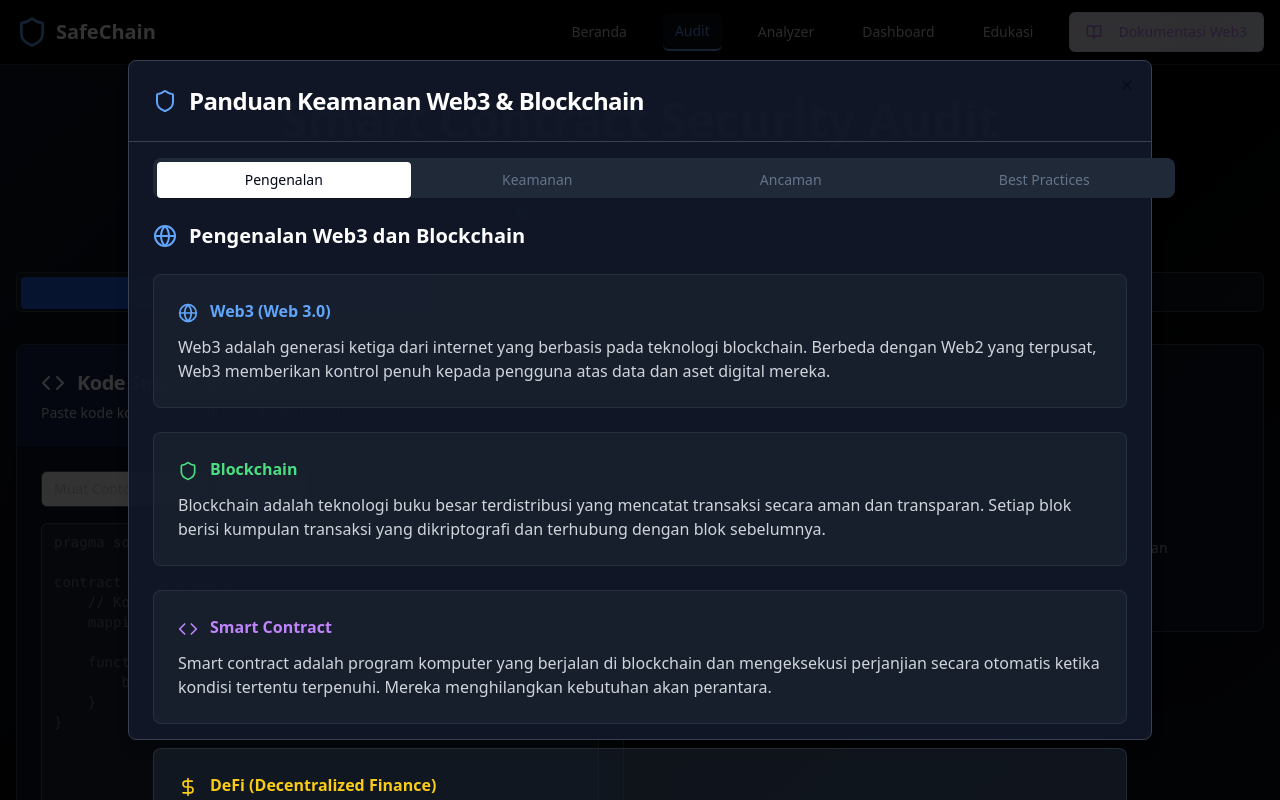
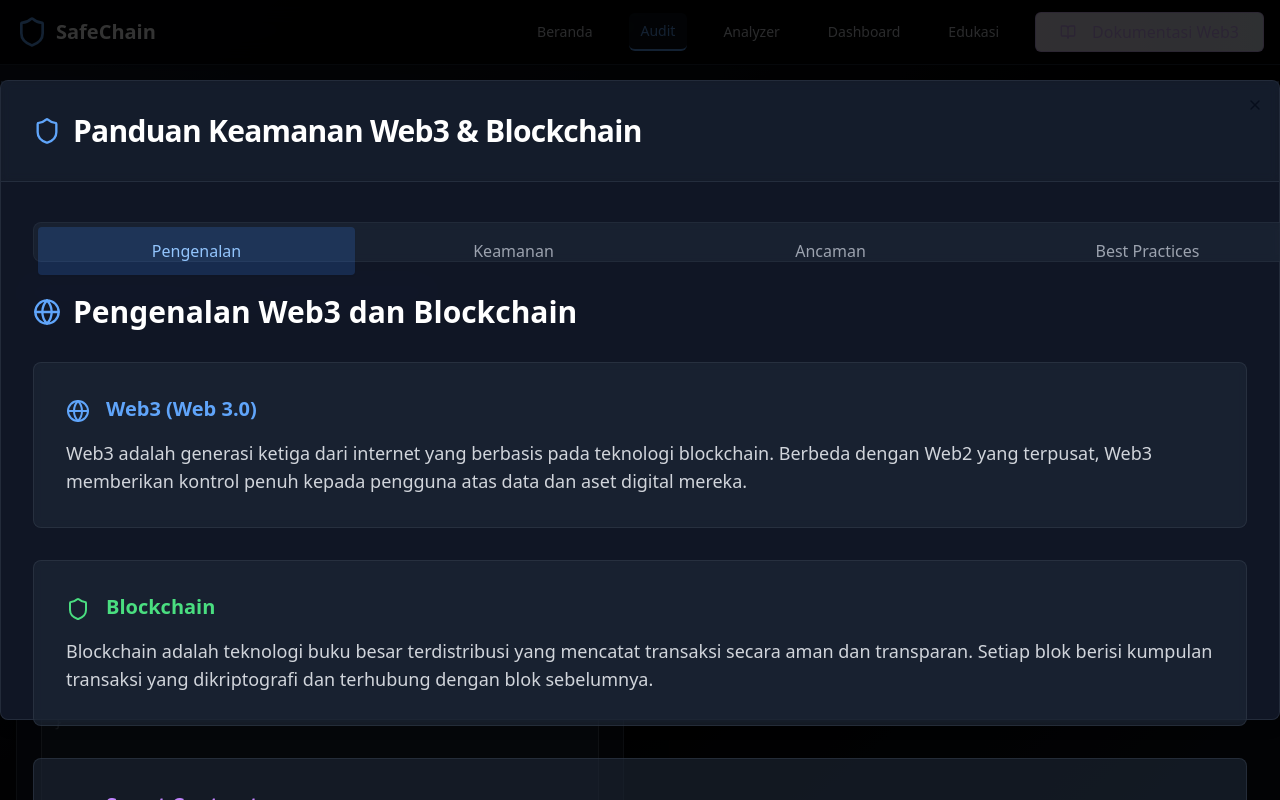
Before and after one commit to Falzz1010/safechain-risk-radar, a React (Vite) app: page /audit in a window 1280 px wide. Both pictures are taken after a click on the button "Dokumentasi Web3". Shown: the top 800 px of the page. Built offline with nearby package versions, Linux system fonts and the light colour scheme.

Commit message:
Fix: Improve MDX responsiveness and dark mode
Improve the responsiveness of the MDX documentation across all devices and enhance the dark mode theme for better visual appearance.

```diff
--- a/src/components/DocumentationModal.tsx
+++ b/src/components/DocumentationModal.tsx
@@ -13,9 +13,9 @@ const ThreatsMDX = lazy(() => import('./documentation/ThreatsMDX'));
 const BestPracticesMDX = lazy(() => import('./documentation/BestPracticesMDX'));
 
 const LoadingSpinner = () => (
-  <div className="flex items-center justify-center py-6 sm:py-8">
-    <Loader2 className="h-5 w-5 sm:h-6 sm:w-6 animate-spin text-blue-400" />
-    <span className="ml-2 text-gray-400 text-sm sm:text-base">Memuat konten...</span>
+  <div className="flex items-center justify-center py-8 sm:py-12 md:py-16">
+    <Loader2 className="h-6 w-6 sm:h-7 sm:w-7 md:h-8 md:w-8 animate-spin text-blue-400" />
+    <span className="ml-3 text-gray-400 text-sm sm:text-base md:text-lg">Memuat konten...</span>
   </div>
 );
 
@@ -25,62 +25,74 @@ const DocumentationModal = () => {
       <DialogTrigger asChild>
         <Button
           variant="outline"
-          className="bg-gradient-to-r from-purple-600/10 to-blue-600/10 border-purple-500/20 text-purple-400 hover:bg-purple-500/20 hover:text-white transition-all duration-300 text-xs sm:text-sm px-2 sm:px-4 py-1.5 sm:py-2"
+          className="bg-gradient-to-r from-purple-600/10 to-blue-600/10 border-purple-500/30 text-purple-300 hover:bg-purple-500/20 hover:text-white hover:border-purple-400/50 transition-all duration-300 text-xs sm:text-sm md:text-base px-2 sm:px-4 md:px-6 py-1.5 sm:py-2 md:py-2.5"
         >
-          <BookOpen className="mr-1 sm:mr-2 h-3 w-3 sm:h-4 sm:w-4 flex-shrink-0" />
+          <BookOpen className="mr-1 sm:mr-2 h-3 w-3 sm:h-4 sm:w-4 md:h-5 md:w-5 flex-shrink-0" />
           <span className="hidden sm:inline">Dokumentasi Web3</span>
           <span className="sm:hidden">Docs</span>
         </Button>
       </DialogTrigger>
-      <DialogContent className="max-w-xs sm:max-w-2xl md:max-w-4xl lg:max-w-5xl max-h-[95vh] sm:max-h-[90vh] md:max-h-[85vh] bg-gray-900/95 border-gray-700 p-0 mx-2 sm:mx-auto">
-        <DialogHeader className="p-3 sm:p-4 md:p-6 border-b border-gray-700">
-          <DialogTitle className="text-base sm:text-lg md:text-2xl font-bold text-white flex items-center">
-            <Shield className="mr-2 sm:mr-3 h-4 w-4 sm:h-5 sm:w-5 md:h-6 md:w-6 text-blue-400 flex-shrink-0" />
+      <DialogContent className="max-w-xs sm:max-w-2xl md:max-w-4xl lg:max-w-6xl xl:max-w-7xl max-h-[90vh] sm:max-h-[85vh] md:max-h-[80vh] bg-gray-900/95 backdrop-blur-md border-gray-700/50 p-0 mx-2 sm:mx-4 md:mx-auto">
+        <DialogHeader className="p-3 sm:p-4 md:p-6 lg:p-8 border-b border-gray-700/50 bg-gray-800/30 backdrop-blur-sm">
+          <DialogTitle className="text-base sm:text-lg md:text-xl lg:text-2xl xl:text-3xl font-bold text-white flex items-center">
+            <Shield className="mr-2 sm:mr-3 h-4 w-4 sm:h-5 sm:w-5 md:h-6 md:w-6 lg:h-7 lg:w-7 text-blue-400 flex-shrink-0" />
             <span className="truncate">Panduan Keamanan Web3 & Blockchain</span>
           </DialogTitle>
         </DialogHeader>
 
         <Tabs defaultValue="intro" className="w-full flex-1 flex flex-col min-h-0">
-          <TabsList className="grid w-full grid-cols-2 sm:grid-cols-4 bg-gray-800 mx-3 sm:mx-4 md:mx-6 rounded-lg shrink-0">
-            <TabsTrigger value="intro" className="text-xs sm:text-sm px-1 sm:px-2 md:px-4 py-1.5 sm:py-2">
+          <TabsList className="grid w-full grid-cols-2 sm:grid-cols-4 bg-gray-800/60 backdrop-blur-sm mx-3 sm:mx-4 md:mx-6 lg:mx-8 mt-3 sm:mt-4 md:mt-6 rounded-lg shrink-0 border border-gray-700/30">
+            <TabsTrigger
+              value="intro"
+              className="text-xs sm:text-sm md:text-base px-1 sm:px-2 md:px-4 py-2 sm:py-2.5 md:py-3 data-[state=active]:bg-blue-500/20 data-[state=active]:text-blue-300 text-gray-400 hover:text-gray-200 transition-colors duration-200"
+            >
               <span className="hidden sm:inline">Pengenalan</span>
               <span className="sm:hidden">Intro</span>
             </TabsTrigger>
-            <TabsTrigger value="security" className="text-xs sm:text-sm px-1 sm:px-2 md:px-4 py-1.5 sm:py-2">
+            <TabsTrigger
+              value="security"
+              className="text-xs sm:text-sm md:text-base px-1 sm:px-2 md:px-4 py-2 sm:py-2.5 md:py-3 data-[state=active]:bg-green-500/20 data-[state=active]:text-green-300 text-gray-400 hover:text-gray-200 transition-colors duration-200"
+            >
               <span className="hidden sm:inline">Keamanan</span>
               <span className="sm:hidden">Security</span>
             </TabsTrigger>
-            <TabsTrigger value="threats" className="text-xs sm:text-sm px-1 sm:px-2 md:px-4 py-1.5 sm:py-2">
+            <TabsTrigger
+              value="threats"
+              className="text-xs sm:text-sm md:text-base px-1 sm:px-2 md:px-4 py-2 sm:py-2.5 md:py-3 data-[state=active]:bg-red-500/20 data-[state=active]:text-red-300 text-gray-400 hover:text-gray-200 transition-colors duration-200"
+            >
               <span className="hidden sm:inline">Ancaman</span>
               <span className="sm:hidden">Threats</span>
             </TabsTrigger>
-            <TabsTrigger value="best-practices" className="text-xs sm:text-sm px-1 sm:px-2 md:px-4 py-1.5 sm:py-2">
-              <span className="hidden sm:inline">Best Practices</span>
-              <span className="sm:hidden">Practices</span>
+            <TabsTrigger
+              value="best-practices"
+              className="text-xs sm:text-sm md:text-base px-1 sm:px-2 md:px-4 py-2 sm:py-2.5 md:py-3 data-[state=active]:bg-purple-500/20 data-[state=active]:text-purple-300 text-gray-400 hover:text-gray-200 transition-colors duration-200"
+            >
+              <span className="hidden md:inline">Best Practices</span>
+              <span className="md:hidden">Practices</span>
             </TabsTrigger>
           </TabsList>
 
-          <ScrollArea className="flex-1 px-3 sm:px-4 md:px-6 min-h-0">
-            <div className="py-3 sm:py-4 md:py-6">
-              <TabsContent value="intro" className="mt-0">
+          <ScrollArea className="flex-1 px-3 sm:px-4 md:px-6 lg:px-8 min-h-0">
+            <div className="py-4 sm:py-5 md:py-6 lg:py-8">
+              <TabsContent value="intro" className="mt-0 focus:outline-none">
                 <Suspense fallback={<LoadingSpinner />}>
                   <IntroductionMDX />
                 </Suspense>
               </TabsContent>
 
-              <TabsContent value="security" className="mt-0">
+              <TabsContent value="security" className="mt-0 focus:outline-none">
                 <Suspense fallback={<LoadingSpinner />}>
                   <SecurityMDX />
                 </Suspense>
               </TabsContent>
 
-              <TabsContent value="threats" className="mt-0">
+              <TabsContent value="threats" className="mt-0 focus:outline-none">
                 <Suspense fallback={<LoadingSpinner />}>
                   <ThreatsMDX />
                 </Suspense>
               </TabsContent>
 
-              <TabsContent value="best-practices" className="mt-0">
+              <TabsContent value="best-practices" className="mt-0 focus:outline-none">
                 <Suspense fallback={<LoadingSpinner />}>
                   <BestPracticesMDX />
                 </Suspense>
--- a/src/components/documentation/BestPracticesMDX.tsx
+++ b/src/components/documentation/BestPracticesMDX.tsx
@@ -64,47 +64,62 @@ const BestPracticesMDX = () => {
 
   const getColorClasses = (color: string) => {
     const colors = {
-      blue: 'bg-blue-900/20 border-blue-500/20 hover:border-blue-500/40 text-blue-400',
-      green: 'bg-green-900/20 border-green-500/20 hover:border-green-500/40 text-green-400',
-      purple: 'bg-purple-900/20 border-purple-500/20 hover:border-purple-500/40 text-purple-400',
-      red: 'bg-red-900/20 border-red-500/20 hover:border-red-500/40 text-red-400'
+      blue: 'bg-blue-900/20 border-blue-500/30 hover:border-blue-500/50 hover:bg-blue-900/30 text-blue-400',
+      green: 'bg-green-900/20 border-green-500/30 hover:border-green-500/50 hover:bg-green-900/30 text-green-400',
+      purple: 'bg-purple-900/20 border-purple-500/30 hover:border-purple-500/50 hover:bg-purple-900/30 text-purple-400',
+      red: 'bg-red-900/20 border-red-500/30 hover:border-red-500/50 hover:bg-red-900/30 text-red-400'
     };
     return colors[color] || colors.blue;
   };
 
   return (
-    <div className="space-y-6 text-white">
-      <div className="flex items-center space-x-3 mb-6">
-        <Shield className="h-6 w-6 text-blue-400" />
-        <h3 className="text-xl font-semibold">Best Practices Keamanan</h3>
+    <div className="space-y-4 sm:space-y-6 md:space-y-8 text-white">
+      <div className="flex items-center space-x-2 sm:space-x-3 mb-4 sm:mb-6 md:mb-8">
+        <Shield className="h-5 w-5 sm:h-6 sm:w-6 md:h-7 md:w-7 text-blue-400 flex-shrink-0" />
+        <h3 className="text-lg sm:text-xl md:text-2xl lg:text-3xl font-semibold text-white">
+          Best Practices Keamanan
+        </h3>
       </div>
 
-      <div className="grid gap-4 md:gap-6">
+      <div className="grid gap-3 sm:gap-4 md:gap-6 lg:gap-8">
         {practices.map((practice, index) => (
-          <div key={index} className={`${getColorClasses(practice.color)} p-4 md:p-6 rounded-lg border transition-all duration-300`}>
-            <div className="flex items-start space-x-3 mb-3">
-              <practice.icon className={`h-5 w-5 mt-1 flex-shrink-0 ${practice.color === 'blue' ? 'text-blue-400' : practice.color === 'green' ? 'text-green-400' : practice.color === 'purple' ? 'text-purple-400' : 'text-red-400'}`} />
-              <h4 className={`font-semibold text-sm md:text-base ${practice.color === 'blue' ? 'text-blue-400' : practice.color === 'green' ? 'text-green-400' : practice.color === 'purple' ? 'text-purple-400' : 'text-red-400'}`}>
+          <div key={index} className={`${getColorClasses(practice.color)} backdrop-blur-sm p-4 sm:p-5 md:p-6 lg:p-8 rounded-lg border transition-all duration-300 hover:scale-[1.02]`}>
+            <div className="flex items-start space-x-3 sm:space-x-4 mb-3 sm:mb-4">
+              <practice.icon className={`h-4 w-4 sm:h-5 sm:w-5 md:h-6 md:w-6 mt-1 flex-shrink-0 ${
+                practice.color === 'blue' ? 'text-blue-400' :
+                practice.color === 'green' ? 'text-green-400' :
+                practice.color === 'purple' ? 'text-purple-400' :
+                'text-red-400'
+              }`} />
+              <h4 className={`font-semibold text-sm sm:text-base md:text-lg lg:text-xl ${
+                practice.color === 'blue' ? 'text-blue-400' :
+                practice.color === 'green' ? 'text-green-400' :
+                practice.color === 'purple' ? 'text-purple-400' :
+                'text-red-400'
+              }`}>
                 {practice.title}
               </h4>
             </div>
-            <ul className="text-gray-300 space-y-2 list-disc list-inside text-sm md:text-base">
+            <ul className="text-gray-300 space-y-2 sm:space-y-3 list-disc list-inside text-xs sm:text-sm md:text-base">
               {practice.tips.map((tip, tipIndex) => (
-                <li key={tipIndex}>{tip}</li>
+                <li key={tipIndex} className="leading-relaxed">{tip}</li>
               ))}
             </ul>
           </div>
         ))}
 
-        <div className="bg-green-900/20 border border-green-500/20 p-4 md:p-6 rounded-lg hover:border-green-500/40 transition-all duration-300">
-          <div className="flex items-start space-x-3 mb-4">
-            <Wrench className="h-5 w-5 text-green-400 mt-1 flex-shrink-0" />
-            <h4 className="font-semibold text-green-400 text-sm md:text-base">Tools Keamanan Recommended</h4>
+        <div className="bg-green-900/20 backdrop-blur-sm border border-green-500/30 p-4 sm:p-5 md:p-6 lg:p-8 rounded-lg hover:border-green-500/50 hover:bg-green-900/30 transition-all duration-300 hover:scale-[1.02]">
+          <div className="flex items-start space-x-3 sm:space-x-4 mb-4 sm:mb-5">
+            <Wrench className="h-4 w-4 sm:h-5 sm:w-5 md:h-6 md:w-6 text-green-400 mt-1 flex-shrink-0" />
+            <h4 className="font-semibold text-green-400 text-sm sm:text-base md:text-lg lg:text-xl">
+              Tools Keamanan Recommended
+            </h4>
           </div>
-          <div className="grid gap-3 sm:grid-cols-2">
+          <div className="grid gap-3 sm:gap-4 md:gap-5 sm:grid-cols-1 md:grid-cols-2">
             {tools.map((tool, toolIndex) => (
-              <div key={toolIndex} className="text-gray-300 text-sm">
-                <strong className="text-green-300">{tool.category}:</strong> {tool.items}
+              <div key={toolIndex} className="text-gray-300 text-xs sm:text-sm md:text-base">
+                <strong className="text-green-300 block sm:inline">{tool.category}:</strong>
+                <span className="block sm:inline sm:ml-1">{tool.items}</span>
               </div>
             ))}
           </div>
--- a/src/components/documentation/IntroductionMDX.tsx
+++ b/src/components/documentation/IntroductionMDX.tsx
@@ -4,55 +4,65 @@ import { Globe, Shield, Code, DollarSign } from 'lucide-react';
 
 const IntroductionMDX = () => {
   return (
-    <div className="space-y-4 sm:space-y-6 text-white">
-      <div className="flex items-center space-x-2 sm:space-x-3 mb-4 sm:mb-6">
-        <Globe className="h-5 w-5 sm:h-6 sm:w-6 text-blue-400 flex-shrink-0" />
-        <h3 className="text-lg sm:text-xl font-semibold">Pengenalan Web3 dan Blockchain</h3>
+    <div className="space-y-4 sm:space-y-6 md:space-y-8 text-white">
+      <div className="flex items-center space-x-2 sm:space-x-3 mb-4 sm:mb-6 md:mb-8">
+        <Globe className="h-5 w-5 sm:h-6 sm:w-6 md:h-7 md:w-7 text-blue-400 flex-shrink-0" />
+        <h3 className="text-lg sm:text-xl md:text-2xl lg:text-3xl font-semibold text-white">
+          Pengenalan Web3 dan Blockchain
+        </h3>
       </div>
 
-      <div className="grid gap-3 sm:gap-4 md:gap-6">
-        <div className="bg-gray-800/50 p-3 sm:p-4 md:p-6 rounded-lg border border-gray-700/50 hover:border-blue-500/30 transition-all duration-300">
-          <div className="flex items-start space-x-2 sm:space-x-3 mb-2 sm:mb-3">
-            <Globe className="h-4 w-4 sm:h-5 sm:w-5 text-blue-400 mt-1 flex-shrink-0" />
-            <h4 className="font-semibold text-blue-400 text-sm sm:text-base">Web3 (Web 3.0)</h4>
+      <div className="grid gap-3 sm:gap-4 md:gap-6 lg:gap-8">
+        <div className="bg-gray-800/60 backdrop-blur-sm p-4 sm:p-5 md:p-6 lg:p-8 rounded-lg border border-gray-700/50 hover:border-blue-500/40 hover:bg-gray-800/80 transition-all duration-300 hover:scale-[1.02]">
+          <div className="flex items-start space-x-3 sm:space-x-4 mb-3 sm:mb-4">
+            <Globe className="h-4 w-4 sm:h-5 sm:w-5 md:h-6 md:w-6 text-blue-400 mt-1 flex-shrink-0" />
+            <h4 className="font-semibold text-blue-400 text-sm sm:text-base md:text-lg lg:text-xl">
+              Web3 (Web 3.0)
+            </h4>
           </div>
-          <p className="text-gray-300 leading-relaxed text-xs sm:text-sm md:text-base">
+          <p className="text-gray-300 leading-relaxed text-xs sm:text-sm md:text-base lg:text-lg">
             Web3 adalah generasi ketiga dari internet yang berbasis pada teknologi blockchain.
             Berbeda dengan Web2 yang terpusat, Web3 memberikan kontrol penuh kepada pengguna
             atas data dan aset digital mereka.
           </p>
         </div>
 
-        <div className="bg-gray-800/50 p-3 sm:p-4 md:p-6 rounded-lg border border-gray-700/50 hover:border-blue-500/30 transition-all duration-300">
-          <div className="flex items-start space-x-2 sm:space-x-3 mb-2 sm:mb-3">
-            <Shield className="h-4 w-4 sm:h-5 sm:w-5 text-green-400 mt-1 flex-shrink-0" />
-            <h4 className="font-semibold text-green-400 text-sm sm:text-base">Blockchain</h4>
+        <div className="bg-gray-800/60 backdrop-blur-sm p-4 sm:p-5 md:p-6 lg:p-8 rounded-lg border border-gray-700/50 hover:border-green-500/40 hover:bg-gray-800/80 transition-all duration-300 hover:scale-[1.02]">
+          <div className="flex items-start space-x-3 sm:space-x-4 mb-3 sm:mb-4">
+            <Shield className="h-4 w-4 sm:h-5 sm:w-5 md:h-6 md:w-6 text-green-400 mt-1 flex-shrink-0" />
+            <h4 className="font-semibold text-green-400 text-sm sm:text-base md:text-lg lg:text-xl">
+              Blockchain
+            </h4>
           </div>
-          <p className="text-gray-300 leading-relaxed text-xs sm:text-sm md:text-base">
+          <p className="text-gray-300 leading-relaxed text-xs sm:text-sm md:text-base lg:text-lg">
             Blockchain adalah teknologi buku besar terdistribusi yang mencatat transaksi
             secara aman dan transparan. Setiap blok berisi kumpulan transaksi yang
             dikriptografi dan terhubung dengan blok sebelumnya.
           </p>
         </div>
 
-        <div className="bg-gray-800/50 p-3 sm:p-4 md:p-6 rounded-lg border border-gray-700/50 hover:border-blue-500/30 transition-all duration-300">
-          <div className="flex items-start space-x-2 sm:space-x-3 mb-2 sm:mb-3">
-            <Code className="h-4 w-4 sm:h-5 sm:w-5 text-purple-400 mt-1 flex-shrink-0" />
-            <h4 className="font-semibold text-purple-400 text-sm sm:text-base">Smart Contract</h4>
+        <div className="bg-gray-800/60 backdrop-blur-sm p-4 sm:p-5 md:p-6 lg:p-8 rounded-lg border border-gray-700/50 hover:border-purple-500/40 hover:bg-gray-800/80 transition-all duration-300 hover:scale-[1.02]">
+          <div className="flex items-start space-x-3 sm:space-x-4 mb-3 sm:mb-4">
+            <Code className="h-4 w-4 sm:h-5 sm:w-5 md:h-6 md:w-6 text-purple-400 mt-1 flex-shrink-0" />
+            <h4 className="font-semibold text-purple-400 text-sm sm:text-base md:text-lg lg:text-xl">
+              Smart Contract
+            </h4>
           </div>
-          <p className="text-gray-300 leading-relaxed text-xs sm:text-sm md:text-base">
+          <p className="text-gray-300 leading-relaxed text-xs sm:text-sm md:text-base lg:text-lg">
             Smart contract adalah program komputer yang berjalan di blockchain dan
             mengeksekusi perjanjian secara otomatis ketika kondisi tertentu terpenuhi.
             Mereka menghilangkan kebutuhan akan perantara.
           </p>
         </div>
 
-        <div className="bg-gray-800/50 p-3 sm:p-4 md:p-6 rounded-lg border border-gray-700/50 hover:border-blue-500/30 transition-all duration-300">
-          <div className="flex items-start space-x-2 sm:space-x-3 mb-2 sm:mb-3">
-            <DollarSign className="h-4 w-4 sm:h-5 sm:w-5 text-yellow-400 mt-1 flex-shrink-0" />
-            <h4 className="font-semibold text-yellow-400 text-sm sm:text-base">DeFi (Decentralized Finance)</h4>
+        <div className="bg-gray-800/60 backdrop-blur-sm p-4 sm:p-5 md:p-6 lg:p-8 rounded-lg border border-gray-700/50 hover:border-yellow-500/40 hover:bg-gray-800/80 transition-all duration-300 hover:scale-[1.02]">
+          <div className="flex items-start space-x-3 sm:space-x-4 mb-3 sm:mb-4">
+            <DollarSign className="h-4 w-4 sm:h-5 sm:w-5 md:h-6 md:w-6 text-yellow-400 mt-1 flex-shrink-0" />
+            <h4 className="font-semibold text-yellow-400 text-sm sm:text-base md:text-lg lg:text-xl">
+              DeFi (Decentralized Finance)
+            </h4>
           </div>
-          <p className="text-gray-300 leading-relaxed text-xs sm:text-sm md:text-base">
+          <p className="text-gray-300 leading-relaxed text-xs sm:text-sm md:text-base lg:text-lg">
             DeFi adalah sistem keuangan yang dibangun di atas blockchain yang memungkinkan
             layanan keuangan tanpa perantara tradisional seperti bank atau broker.
           </p>
```
Also changed, not shown: src/components/documentation/SecurityMDX.tsx (+38 -30 lines), src/components/documentation/ThreatsMDX.tsx (+18 -12 lines).
